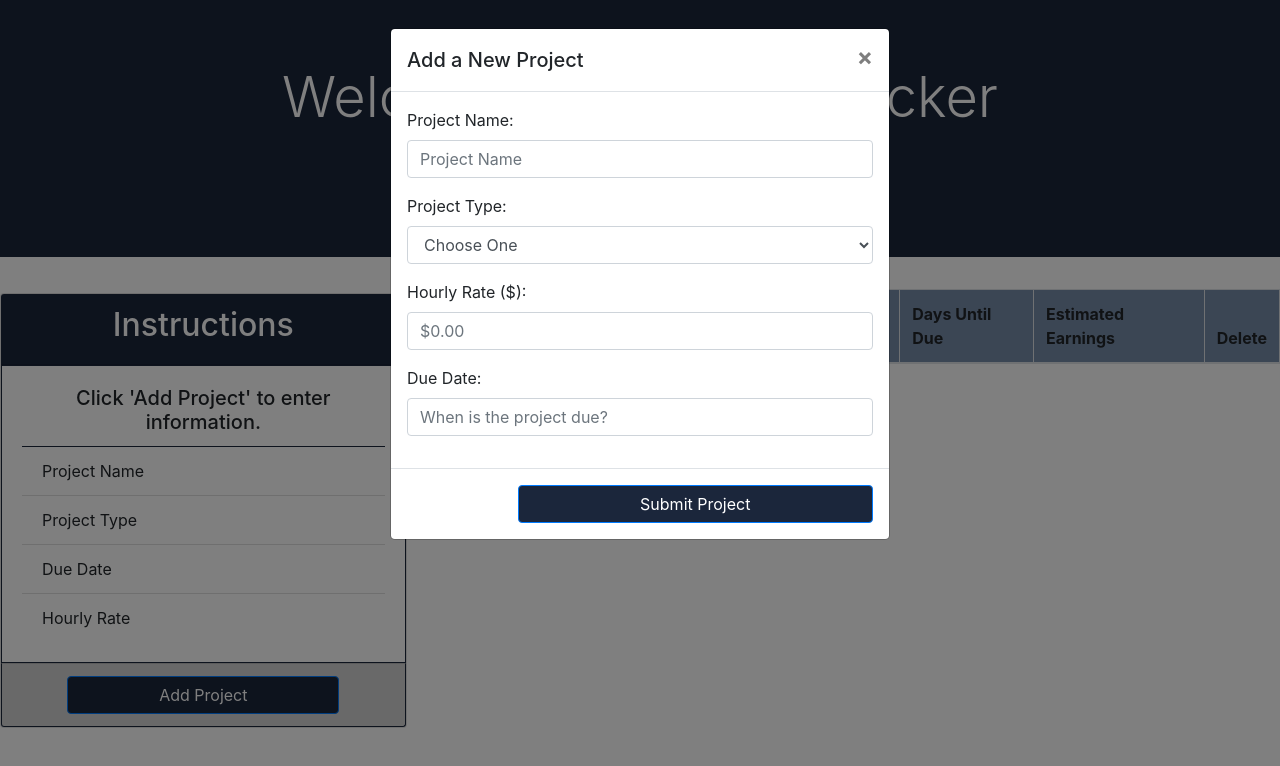
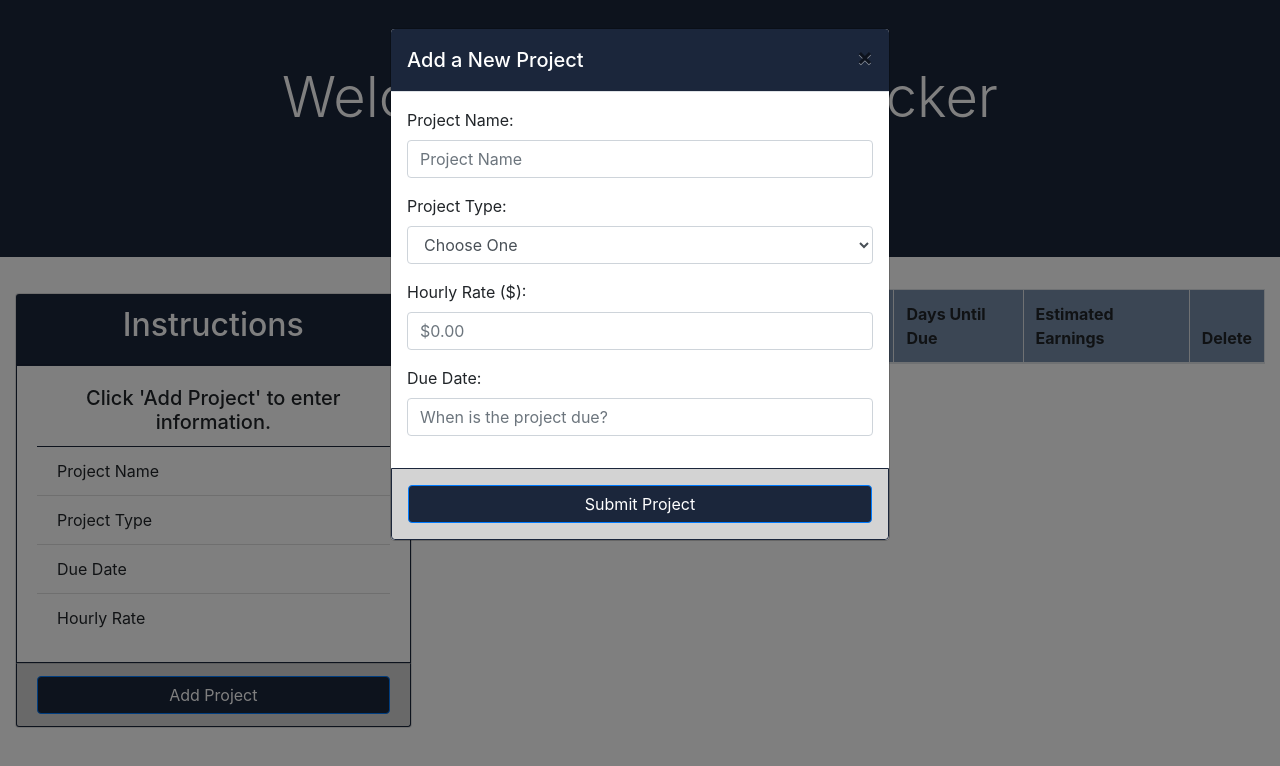
Before and after one commit to Angi-Adema/Project-Tracker, a plain HTML site: page index.html in a window 1280 px wide. Both pictures are taken after a click on the button "Add Project". Drawn offline with nearby package versions, Linux system fonts and the light colour scheme.

Commit message:
updated style.css for the modal

```diff
--- a/assets/css/style.css
+++ b/assets/css/style.css
@@ -1,9 +1,8 @@
- .jumbotron {
-background-color: #1b263b;
-color: white;
+.jumbotron {
+  background-color: #1b263b;
+  color: white;
 }
 .card-body {
-
   border: 1px solid #1b263b;
 }
 .card-header {
@@ -23,8 +22,7 @@ color: white;
 }
 
 .btn {
-
-  width: 75%;
+  width: 100%;
   background-color: #1b263b;
 }
 
@@ -37,8 +35,21 @@ color: white;
 
 .table {
   background-color: #778da9;
+  border: 1px solid #1b263b;
 }
 
-.modal-footer{
-    flex-wrap: nowrap;
+.modal-header {
+  background-color: #1b263b;
+  color: white;
 }
+
+.modal-footer {
+  flex-wrap: nowrap;
+  background-color: lightgray;
+  border: 1px solid #1b263b;
+}
+
+#display {
+  background-color: lightgray;
+  border: 1px solid #1b263b;
+}
--- a/index.html
+++ b/index.html
@@ -30,7 +30,7 @@
         </div>
       </section>
 
-      <div class="row">
+      <div class="row m-0">
         <section class="col-md-4 my-1">
           <div class="card">
             <div class="card-header text-center">
```
